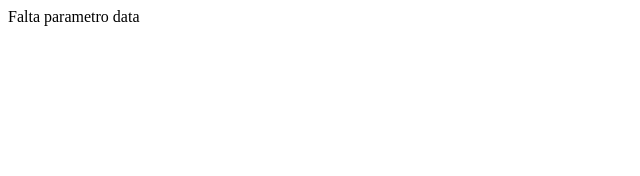
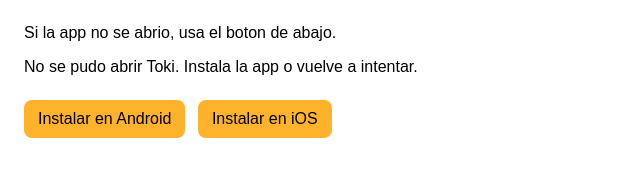
Before and after one commit to OmarBonillav3/toki-links, a plain HTML site: page anime/index.html in a window 1280 px wide. Shown: the whole page, without its empty margins (0-640 px from the left). Drawn offline with Linux system fonts and the light colour scheme.

Commit message:
Agregando fallBack de Toki en el link

```diff
--- a/anime/index.html
+++ b/anime/index.html
@@ -4,17 +4,35 @@
     <meta charset="utf-8" />
     <title>Toki - Abrir anime</title>
     <meta name="viewport" content="width=device-width, initial-scale=1" />
+    <style>
+      body { font-family: Arial, sans-serif; margin: 24px; }
+      .hidden { display: none; }
+      .btn { display: inline-block; margin: 8px 8px 0 0; padding: 10px 14px; background: #ffb22c; color: #000; text-decoration: none; border-radius: 8px; }
+    </style>
   </head>
   <body>
-    <p>Abriendo Toki...</p>
+    <p id="status">Abriendo Toki...</p>
+
+    <div id="fallback" class="hidden">
+      <p>No se pudo abrir Toki. Instala la app o vuelve a intentar.</p>
+      <a class="btn" href="https://play.google.com/store/apps/details?id=TU_APP_ID">Instalar en Android</a>
+      <a class="btn" href="https://apps.apple.com/app/idTU_APP_ID">Instalar en iOS</a>
+    </div>
+
     <script>
       const url = new URL(window.location.href);
       const data = url.searchParams.get("data");
+
       if (data) {
-        window.location.href = `toki://anime?data=${encodeURIComponent(data)}`;
+        window.location.href = `toki://anime?data=${data}`;
       } else {
-        document.body.innerHTML = "Falta parametro data";
+        document.getElementById("status").textContent = "Falta parametro data";
       }
+
+      setTimeout(() => {
+        document.getElementById("status").textContent = "Si la app no se abrio, usa el boton de abajo.";
+        document.getElementById("fallback").classList.remove("hidden");
+      }, 1500);
     </script>
   </body>
 </html>
```
